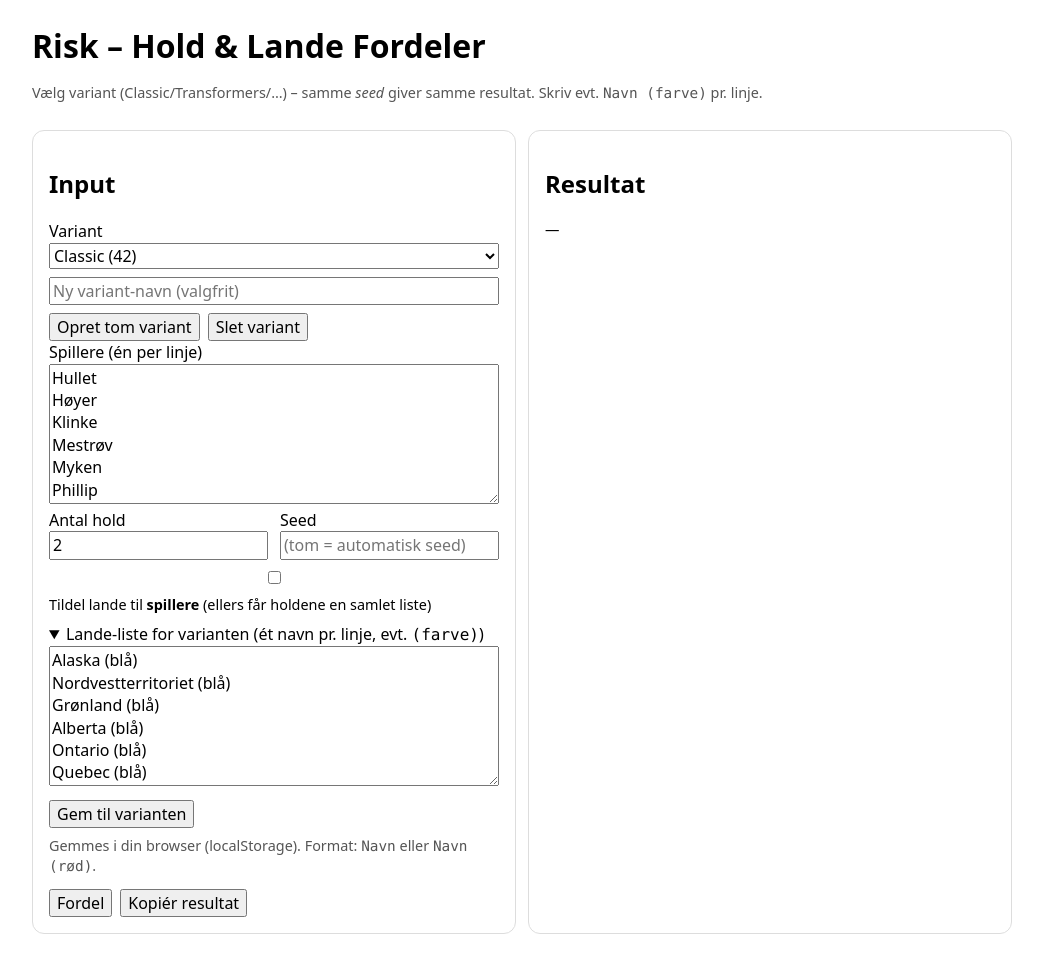
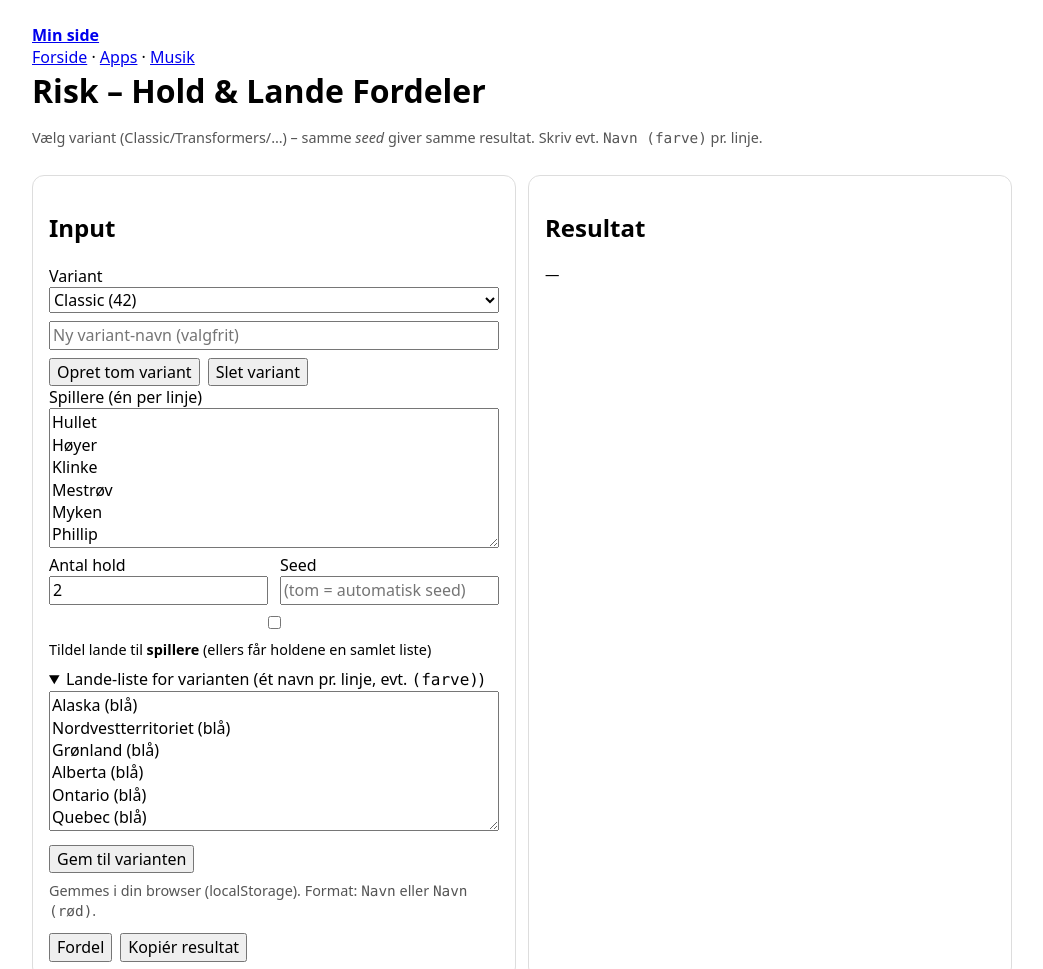
Before and after one commit to JakobHoyer/Website, a plain HTML site: page apps/risk/index.html in a window 1280 px wide. Shown: the top 969 px of the page, without its empty margins (118-1161 px from the left). Drawn offline with Linux system fonts and the light colour scheme.

Commit message:
Update index.html

```diff
--- a/apps/risk/index.html
+++ b/apps/risk/index.html
@@ -28,6 +28,12 @@
     .mono{font-family:ui-monospace,SFMono-Regular,Menlo,Consolas,monospace}
   </style>
 </head>
+<header>
+  <a href="/"><strong>Min side</strong></a>
+  <nav>
+    <a href="/">Forside</a> · <a href="/apps/">Apps</a> · <a href="/music/">Musik</a>
+  </nav>
+</header>
 <body>
   <h1>Risk – Hold & Lande Fordeler</h1>
   <p class="muted">Vælg variant (Classic/Transformers/…) – samme <i>seed</i> giver samme resultat. Skriv evt. <span class="mono">Navn (farve)</span> pr. linje.</p>
```
